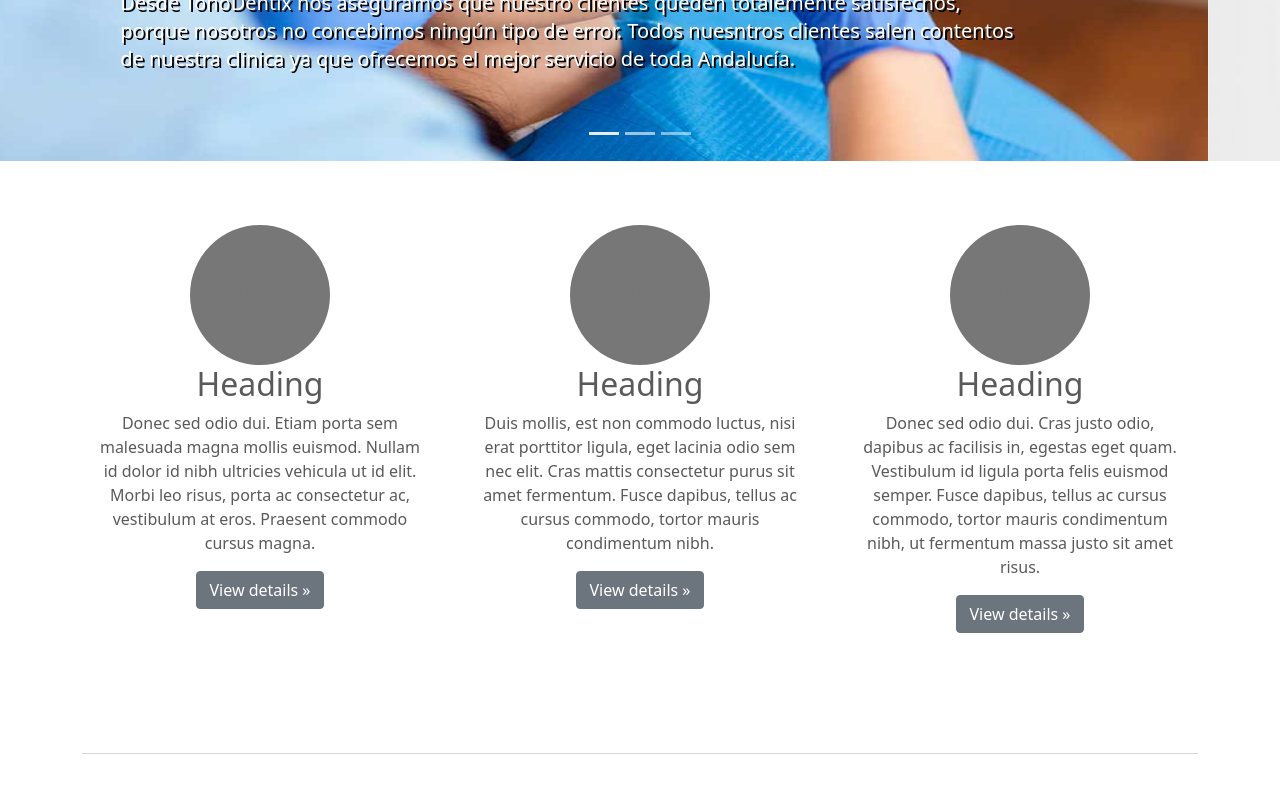
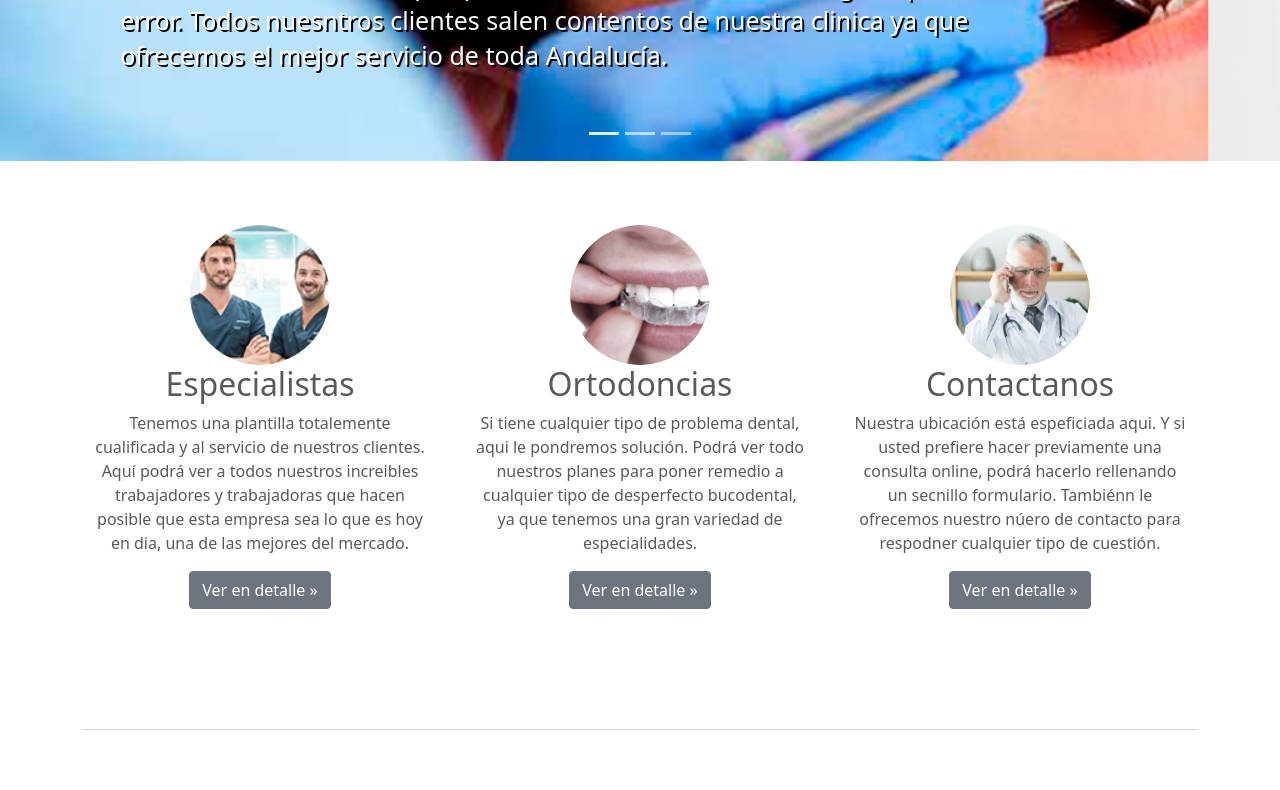
Before and after one commit to Alejandro-rs93/DentalClinic, a plain HTML site: page home/index.html in a window 1280 px wide. Shown: the part 399-1189 px from the top of the page. Drawn offline with Linux system fonts and the light colour scheme.

Commit message:
terminar carrusel y burbujas con pequeña descripcion

```diff
--- a/home/index.html
+++ b/home/index.html
@@ -88,34 +88,34 @@
     </ol>
     <div class="carousel-inner">
       <div class="carousel-item active">
-        <svg class="bd-placeholder-img" width="100%" height="100%" xmlns="http://www.w3.org/2000/svg" aria-hidden="true" preserveAspectRatio="xMidYMid slice" focusable="false"> <img src="img/carousel1.jpg"></svg>
+        <!-- <svg class="bd-placeholder-img" width="100%" height="100%" xmlns="http://www.w3.org/2000/svg" aria-hidden="true" preserveAspectRatio="xMidYMid slice" focusable="false">--> <img src="img/carousel11.jpg"></svg>
 
         <div class="container" >
           <div class="carousel-caption text-start">
             <h1 style="color: white; text-shadow: 2px 2px 0px black;">Perfección garantizada</h1>
-            <p style="color: white; text-shadow: 2px 2px 0px black;">Desde ToñoDentix nos aseguramos que nuestro clientes queden totalemente satisfechos, porque nosotros no concebimos ningún tipo de error. Todos nuesntros clientes salen contentos de nuestra clinica ya que ofrecemos el mejor servicio de toda Andalucía.</p>
+            <p style="color: white; text-shadow: 2px 2px 0px black;  font-size: 25px;">Desde ToñoDentix nos aseguramos que nuestro clientes queden totalemente satisfechos, porque nosotros no concebimos ningún tipo de error. Todos nuesntros clientes salen contentos de nuestra clinica ya que ofrecemos el mejor servicio de toda Andalucía.</p>
             <!-- <p><a class="btn btn-lg btn-primary" href="#" role="button">Sign up today</a></p> -->
           </div>
         </div>
       </div>
       <div class="carousel-item">
-        <svg class="bd-placeholder-img" width="100%" height="100%" xmlns="http://www.w3.org/2000/svg" aria-hidden="true" preserveAspectRatio="xMidYMid slice" focusable="false"> <img src="img/carousel22.jpg">/></svg>
+        <!-- <svg class="bd-placeholder-img" width="100%" height="100%" xmlns="http://www.w3.org/2000/svg" aria-hidden="true" preserveAspectRatio="xMidYMid slice" focusable="false">--> <img src="img/carousel22.jpg">/></svg>
 
         <div class="container">
           <div class="carousel-caption">
             <h1 style="color: white; text-shadow: 2px 2px 0px black;">Soluciones al instante</h1>
-            <p style="color: white; text-shadow: 2px 2px 0px black;">Te ofrecemos una amplia variedad de soluciones para cuidar tu sonrisa. Desde blanqueamiento dental hasta ortodoncia, pasando por tratamientos como eliminación de caries, colocación de implantes, limpieza bucal, endodoncia o periodoncia. También cuidamos la boca de los más pequeños gracias a nuestros servicios de odontopediatría.</p>
+            <p style="color: white; text-shadow: 2px 2px 0px black; font-size: 25px;">Te ofrecemos una amplia variedad de soluciones para cuidar tu sonrisa. Desde blanqueamiento dental hasta ortodoncia, pasando por tratamientos como eliminación de caries, colocación de implantes, limpieza bucal, endodoncia o periodoncia. También cuidamos la boca de los más pequeños gracias a nuestros servicios de odontopediatría.</p>
             <p><a class="btn btn-lg btn-primary" href="#" role="button">Leer más</a></p>
           </div>
         </div>
       </div>
       <div class="carousel-item">
-        <svg class="bd-placeholder-img" width="100%" height="100%" xmlns="http://www.w3.org/2000/svg" aria-hidden="true" preserveAspectRatio="xMidYMid slice" focusable="false"><img src="img/carousel111.jpg"></svg>
+        <!-- <svg class="bd-placeholder-img" width="100%" height="100%" xmlns="http://www.w3.org/2000/svg" aria-hidden="true" preserveAspectRatio="xMidYMid slice" focusable="false">--><img src="img/carousel33.jpg"></svg>
 
         <div class="container">
           <div class="carousel-caption text-end">
             <h1 style="color: white; text-shadow: 2px 2px 0px black;">Equipo</h1>
-            <p style="color: white; text-shadow: 2px 2px 0px black;">Somos un equipo de profesionales multidisciplinar con una amplia y contrastada experiencia en tratamientos médicos para cuidar tu salud bucal. Una de nuestras prioridades es asegurar que la experiencia de nuestros pacientes en el dentista siempre sea agradable y que saques lo mejor de ti mismo.</p>
+            <p style="color: white; text-shadow: 2px 2px 0px black; font-size: 25px;">Somos un equipo de profesionales multidisciplinar con una amplia y contrastada experiencia en tratamientos médicos para cuidar tu salud bucal. Una de nuestras prioridades es asegurar que la experiencia de nuestros pacientes en el dentista siempre sea agradable y que saques lo mejor de ti mismo.</p>
             <p><a class="btn btn-lg btn-primary" href="#" role="button">Abrir galería</a></p>
           </div>
         </div>
@@ -141,25 +141,24 @@
     <!-- Three columns of text below the carousel -->
     <div class="row">
       <div class="col-lg-4">
-        <svg class="bd-placeholder-img rounded-circle" width="140" height="140" xmlns="http://www.w3.org/2000/svg" role="img" aria-label="Placeholder: 140x140" preserveAspectRatio="xMidYMid slice" focusable="false"><title>Placeholder</title><rect width="100%" height="100%" fill="#777"/><text x="50%" y="50%" fill="#777" dy=".3em">140x140</text></svg>
+        <img src="img/circulo1.png" width="140" height="140" class="bd-placeholder-img rounded-circle">
 
-        <h2>Heading</h2>
-        <p>Donec sed odio dui. Etiam porta sem malesuada magna mollis euismod. Nullam id dolor id nibh ultricies vehicula ut id elit. Morbi leo risus, porta ac consectetur ac, vestibulum at eros. Praesent commodo cursus magna.</p>
-        <p><a class="btn btn-secondary" href="#" role="button">View details &raquo;</a></p>
+        <h2>Especialistas</h2>
+        <p>Tenemos una plantilla totalemente cualificada y al servicio de nuestros clientes. Aquí podrá ver a todos nuestros increibles trabajadores y trabajadoras que hacen posible que esta empresa sea lo que es hoy en dia, una de las mejores del mercado.</p>
+        <p><a class="btn btn-secondary" href="#" role="button"> Ver en detalle &raquo;</a></p>
       </div><!-- /.col-lg-4 -->
       <div class="col-lg-4">
-        <svg class="bd-placeholder-img rounded-circle" width="140" height="140" xmlns="http://www.w3.org/2000/svg" role="img" aria-label="Placeholder: 140x140" preserveAspectRatio="xMidYMid slice" focusable="false"><title>Placeholder</title><rect width="100%" height="100%" fill="#777"/><text x="50%" y="50%" fill="#777" dy=".3em">140x140</text></svg>
-
-        <h2>Heading</h2>
-        <p>Duis mollis, est non commodo luctus, nisi erat porttitor ligula, eget lacinia odio sem nec elit. Cras mattis consectetur purus sit amet fermentum. Fusce dapibus, tellus ac cursus commodo, tortor mauris condimentum nibh.</p>
-        <p><a class="btn btn-secondary" href="#" role="button">View details &raquo;</a></p>
+        <img src="img/circulo2.png" width="140" height="140" class="bd-placeholder-img rounded-circle">
+        <h2>Ortodoncias</h2>
+        <p>Si tiene cualquier tipo de problema dental, aqui le pondremos solución. Podrá ver todo nuestros planes para poner remedio a cualquier tipo de desperfecto bucodental, ya que tenemos una gran variedad de especialidades.</p>
+        <p><a class="btn btn-secondary" href="#" role="button">Ver en detalle &raquo;</a></p>
       </div><!-- /.col-lg-4 -->
       <div class="col-lg-4">
-        <svg class="bd-placeholder-img rounded-circle" width="140" height="140" xmlns="http://www.w3.org/2000/svg" role="img" aria-label="Placeholder: 140x140" preserveAspectRatio="xMidYMid slice" focusable="false"><title>Placeholder</title><rect width="100%" height="100%" fill="#777"/><text x="50%" y="50%" fill="#777" dy=".3em">140x140</text></svg>
+        <img src="img/circulo3.png" width="140" height="140" class="bd-placeholder-img rounded-circle">
 
-        <h2>Heading</h2>
-        <p>Donec sed odio dui. Cras justo odio, dapibus ac facilisis in, egestas eget quam. Vestibulum id ligula porta felis euismod semper. Fusce dapibus, tellus ac cursus commodo, tortor mauris condimentum nibh, ut fermentum massa justo sit amet risus.</p>
-        <p><a class="btn btn-secondary" href="#" role="button">View details &raquo;</a></p>
+        <h2>Contactanos</h2>
+        <p>Nuestra ubicación está espeficiada aqui. Y si usted prefiere hacer previamente una consulta online, podrá hacerlo rellenando un secnillo formulario. Tambiénn le ofrecemos nuestro núero de contacto para respodner cualquier tipo de cuestión.</p>
+        <p><a class="btn btn-secondary" href="#" role="button">Ver en detalle &raquo;</a></p>
       </div><!-- /.col-lg-4 -->
     </div><!-- /.row -->
 
```
Also changed, not shown: home/img/carousel111.jpg (deleted), home/img/carousel33.jpg, home/img/circulo1.png (added), home/img/circulo2.png (added), home/img/circulo3.png (added), home/img/dentista.jpg (added), home/img/dentista.png (added).
